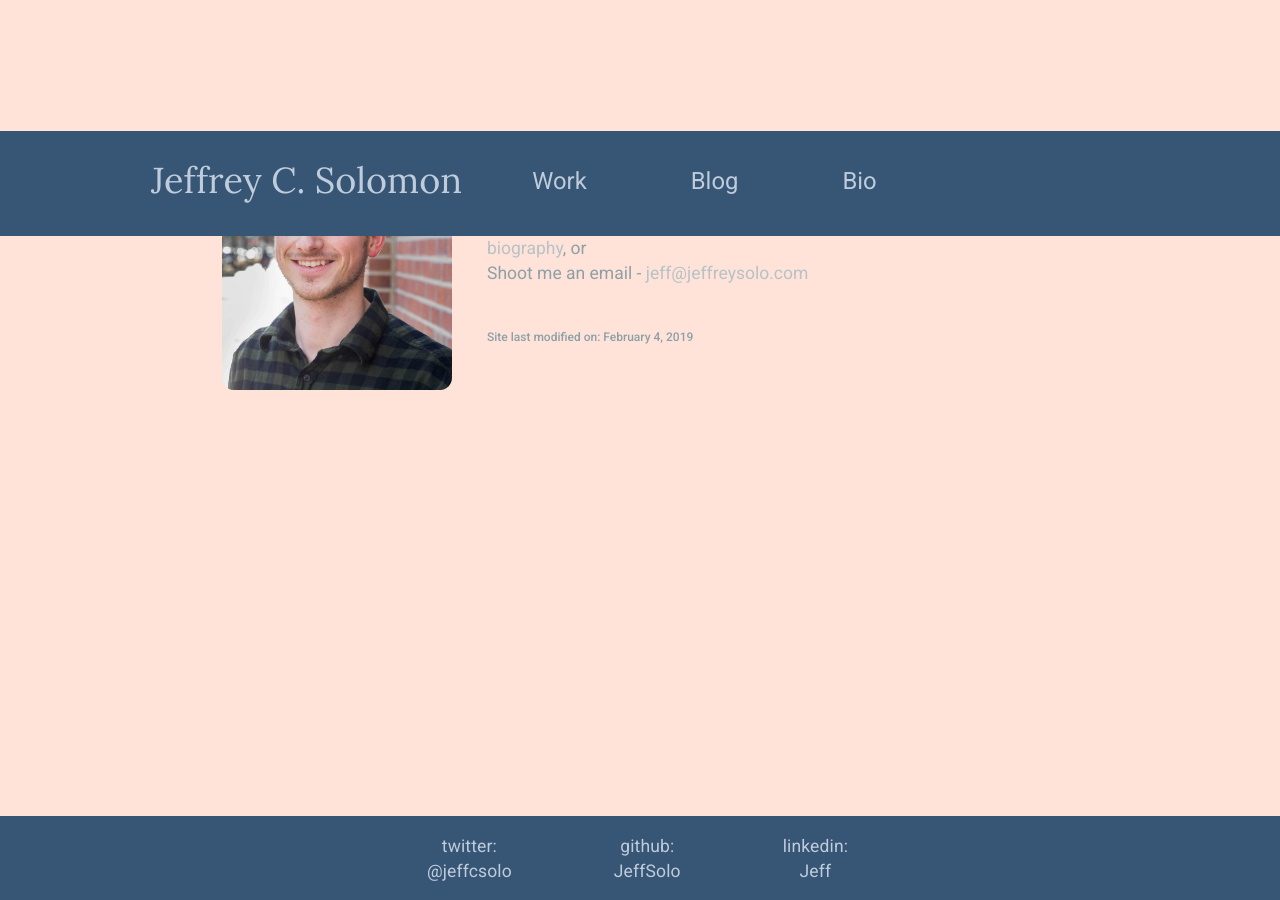
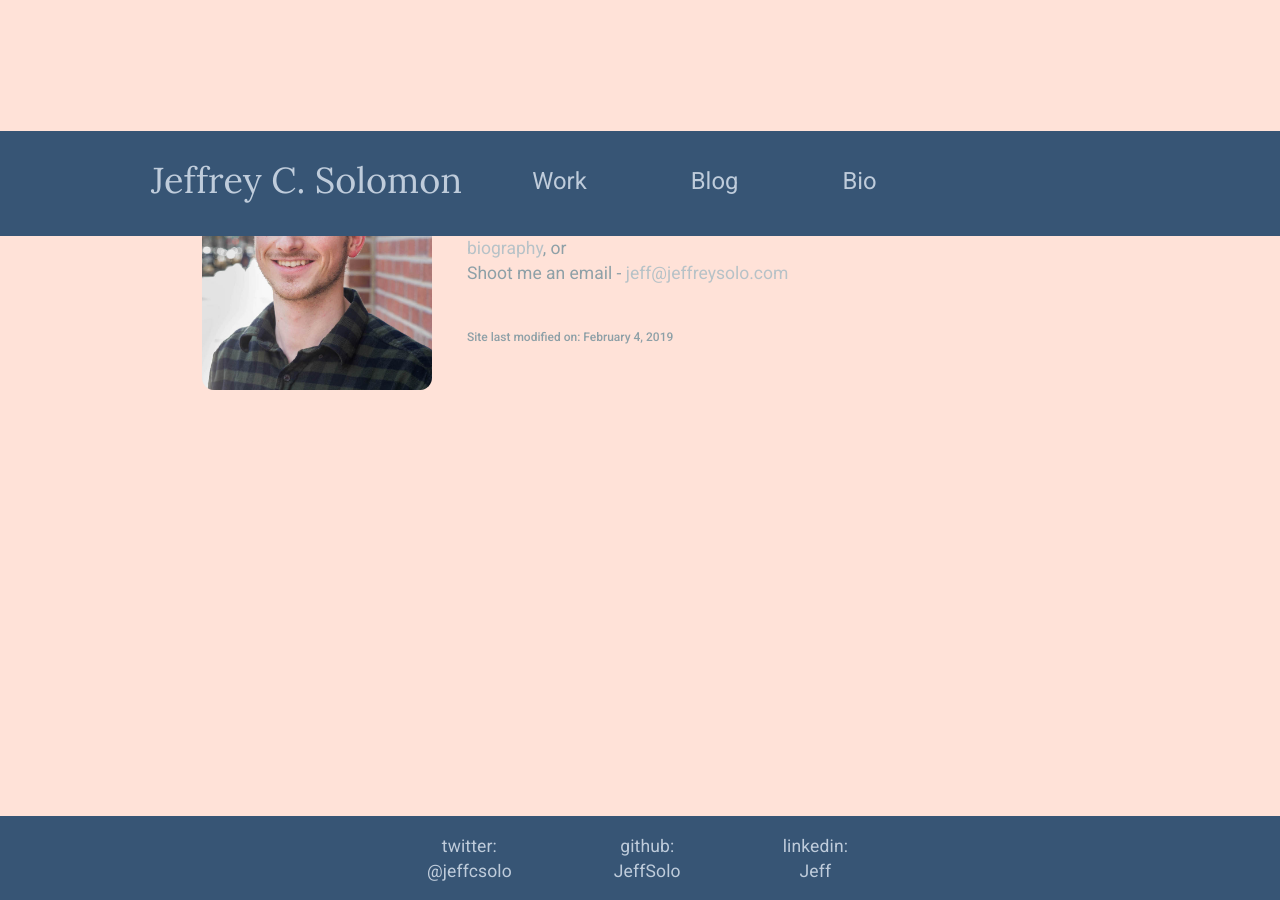
Before and after one commit to JeffSolo/jeffsolo.github.com, a Jekyll site: the page built from index.html, in a window 1280 px wide. Built offline with Jekyll 4.4.1, drawn with Linux system fonts in a browser that asks for light colours; nearby versions of some CDN libraries.

Commit message:
fix padding in various places

```diff
--- a/_includes/header.html
+++ b/_includes/header.html
@@ -37,7 +37,6 @@
             <div class="grid">
               <div class="unit one-third hide-on-mobiles">
                 <h1 class="title"><a href="/" class="name" title="Home">Jeffrey C. Solomon</a></h1>
-                <!--<p class="title-sub-text">Welcome</p> -->
               </div>
               <nav class="header-nav unit two-thirds hide-on-mobiles">
                 <ul class="list-inline top">
--- a/assets/css/style.css
+++ b/assets/css/style.css
@@ -40,8 +40,7 @@
 }
 
 .main{
-  margin-top: 7.5em;
-  margin-bottom: 7em;
+  margin: 7.5em 2em 7.5em 2em;
   font-size: 1.25em;
 }
 
@@ -65,7 +64,7 @@
   color: var(--header-link-hover-color);
 }
 
-header{
+header {
   position: absolute;
   top: 0;
   left: 0;
@@ -73,17 +72,17 @@
   color: #00151C;
   height: 7.5em;
   box-shadow: 10em 0em 0em 0em var(--footer-bg-color);
-  width:100%
+  width:100%;
+  padding: 0 5% 0 5%;
 }
 
-footer{
+footer {
   position: absolute;
   bottom: 0px;
   left: 0;
   float:left;
   height: 6em;
   background: var(--footer-bg-color);
-  /*color: #751A00;*/
   box-shadow: 10em 10em 0 10em var(--footer-bg-color);
   letter-spacing: .01em;
   font-size: 1em;
--- a/assets/css/style_mobile.css
+++ b/assets/css/style_mobile.css
@@ -27,7 +27,8 @@
   }
 
   .main{
-    padding: 5% 5% 5% 5%;
+    margin-left: 5%;
+    margin-right: 5%;
     font-size: 85%;
   }
 
```
